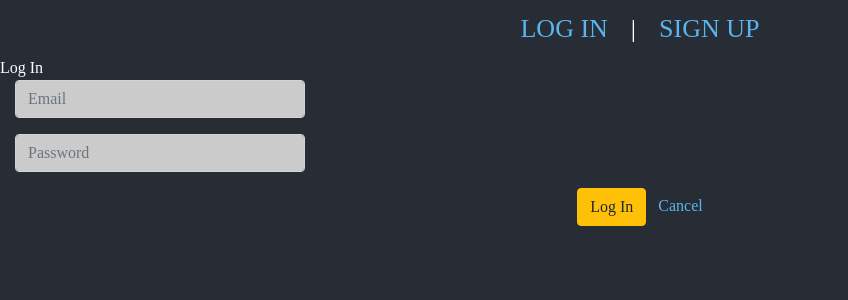
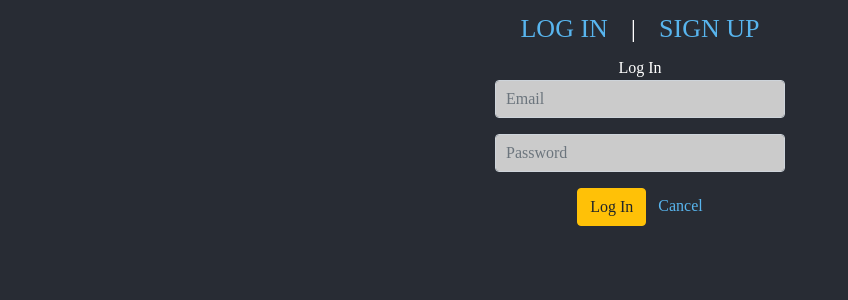
Before and after one commit to rayplaza/Cue-the-Music, a React (Create React App) app: page /login in a window 1280 px wide. Shown: the top 300 px of the page, without its empty margins (0-848 px from the left). Built offline with nearby package versions, Linux system fonts and the light colour scheme; no server answers; a web font is replaced by a local one.

Commit message:
updated login styling

```diff
--- a/src/pages/LoginPage/LoginPage.css
+++ b/src/pages/LoginPage/LoginPage.css
@@ -1,3 +1,9 @@
 .form-control {
     background-color: rgb(203, 203, 203);
+    margin: auto;
+    padding: 10px;
 }
+
+.form-horizontal {
+    justify-content: center;
+}
--- a/src/pages/LoginPage/LoginPage.jsx
+++ b/src/pages/LoginPage/LoginPage.jsx
@@ -28,10 +28,10 @@ class LoginPage extends Component {
   render() {
     return (
       <div className="LoginPage">
-        <header className="header-footer">Log In</header>
+        <header className="header-footer text-center">Log In</header>
         <form className="form-horizontal" onSubmit={this.handleSubmit}>
           <div className="form-group">
-            <div className="col-sm-3">
+            <div className="col-sm-3 mx-auto">
               <input
                 type="email"
                 className="form-control"
@@ -43,7 +43,7 @@ class LoginPage extends Component {
             </div>
           </div>
           <div className="form-group">
-            <div className="col-sm-3">
+            <div className="col-sm-3 mx-auto">
               <input
                 type="password"
                 className="form-control"
```
